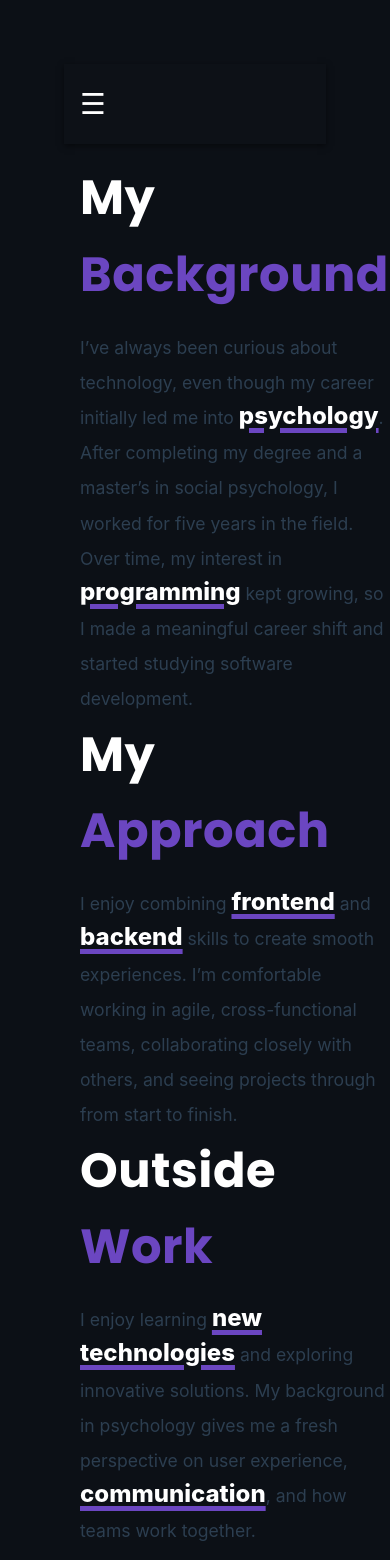
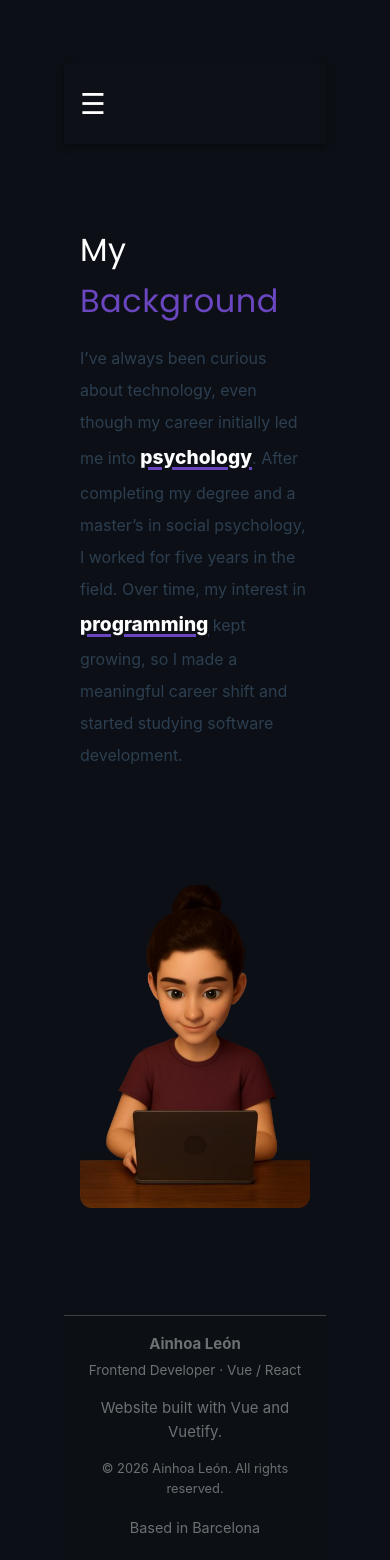
Before and after one commit to noaregui/Web-portfolio, a Vue app: page /about in a window 390 px wide. Shown: the top 1560 px of the page. Built offline with nearby package versions, Linux system fonts and the light colour scheme.

Commit message:
Make responsive

```diff
--- a/src/views/AboutView.vue
+++ b/src/views/AboutView.vue
@@ -1,22 +1,27 @@
 <template>
   <section class="about">
     <div class="about-wrapper">
-      <div class="about-text no-scrollbar" ref="aboutText">
-        <div class="about-section">
+      <!-- Texto rotatorio con efecto slide-up -->
+      <div class="about-text">
+        <transition name="slide-up" mode="out-in">
+          <div class="about-section" :key="currentIndex">
+            <!-- Usamos v-if para mostrar solo el bloque activo -->
+            <div v-if="currentIndex === 0">
               <h3 class="about-subtitle">
                 <span class="title-white">My</span>
                 <span class="title-purple"> Background</span>
               </h3>
               <p>
-            I’ve always been curious about technology, even though my career initially led me into
-            <span class="highlight">psychology</span>. After completing my degree and a master’s in
-            social psychology, I worked for five years in the field. Over time, my interest in
-            <span class="highlight">programming</span> kept growing, so I made a meaningful career
-            shift and started studying software development.
+                I’ve always been curious about technology, even though my career initially led me
+                into
+                <span class="highlight">psychology</span>. After completing my degree and a master’s
+                in social psychology, I worked for five years in the field. Over time, my interest
+                in <span class="highlight">programming</span> kept growing, so I made a meaningful
+                career shift and started studying software development.
               </p>
             </div>
 
-        <div class="about-section">
+            <div v-else-if="currentIndex === 1">
               <h3 class="about-subtitle">
                 <span class="title-white">My</span>
                 <span class="title-purple"> Approach</span>
@@ -24,40 +29,47 @@
               <p>
                 I enjoy combining <span class="highlight">frontend</span> and
                 <span class="highlight">backend</span> skills to create smooth experiences. I’m
-            comfortable working in agile, cross-functional teams, collaborating closely with others,
-            and seeing projects through from start to finish.
+                comfortable working in agile, cross-functional teams, collaborating closely with
+                others, and seeing projects through from start to finish.
               </p>
             </div>
 
-        <div class="about-section">
+            <div v-else-if="currentIndex === 2">
               <h3 class="about-subtitle">
                 <span class="title-white">Outside</span>
                 <span class="title-purple"> Work</span>
               </h3>
               <p>
                 I enjoy learning <span class="highlight">new technologies</span> and exploring
-            innovative solutions. My background in psychology gives me a fresh perspective on user
-            experience, <span class="highlight">communication</span>, and how teams work together.
+                innovative solutions. My background in psychology gives me a fresh perspective on
+                user experience, <span class="highlight">communication</span>, and how teams work
+                together.
               </p>
             </div>
 
-        <div class="about-section">
+            <div v-else-if="currentIndex === 3">
               <h3 class="about-subtitle">
                 <span class="title-white">What</span>
                 <span class="title-purple"> I Build</span>
               </h3>
               <p>
-            I enjoy building reliable, scalable applications across the full stack. On the frontend,
-            I work with JavaScript, TypeScript, React, and Vue to create clean interfaces and smooth
-            user experiences. On the backend, I focus on developing
+                I enjoy building reliable, scalable applications across the full stack. On the
+                frontend, I work with <span class="highlight">JavaScript</span>,
+                <span class="highlight">TypeScript</span>, <span class="highlight">React</span>, and
+                <span class="highlight">Vue</span> to create clean interfaces and smooth user
+                experiences. On the backend, I focus on developing
                 <span class="highlight">REST APIs</span>, workflow logic, and
                 <span class="highlight">platform integrations</span>
                 using Node.js, Express, Flask, and MySQL. I have experience connecting systems,
-            automating processes, and designing data structures that support real business needs.
+                automating processes, and designing data structures that support real business
+                needs.
               </p>
             </div>
           </div>
+        </transition>
+      </div>
 
+      <!-- Imagen fija -->
       <div class="about-image">
         <img src="@/assets/Avatar_programming_sin_fondo.jpg" alt="Ainhoa Avatar" />
       </div>
@@ -66,46 +78,28 @@
 </template>
 
 <script setup>
-import { ref, onMounted } from 'vue'
+import { ref, onMounted, onUnmounted } from 'vue'
 
-const aboutText = ref(null)
-let inactivityTimer = null
-let autoScrollInterval = null
+const currentIndex = ref(0)
+let interval = null
 
 onMounted(() => {
-  const container = aboutText.value
-  if (!container) return
+  interval = setInterval(() => {
+    currentIndex.value = (currentIndex.value + 1) % 4
+  }, 5000) // Cambia cada 5 segundos
+})
 
-  const resetTimer = () => {
-    clearTimeout(inactivityTimer)
-    clearInterval(autoScrollInterval)
-    inactivityTimer = setTimeout(startAutoScroll, 4000)
-  }
-
-  const startAutoScroll = () => {
-    autoScrollInterval = setInterval(() => {
-      const bottom = container.scrollHeight - container.clientHeight
-
-      // Si ha llegado al final → volver arriba
-      if (container.scrollTop >= bottom) {
-        container.scrollTo({ top: 0, behavior: 'smooth' })
-        return
-      }
-
-      // Desplazamiento normal
-      container.scrollBy({ top: 3, behavior: 'smooth' })
-    }, 30)
-  }
-  container.addEventListener('scroll', resetTimer)
-  resetTimer()
+onUnmounted(() => {
+  clearInterval(interval)
 })
 </script>
 
 <style scoped>
 .about {
   max-width: 1200px;
-  margin: 0rem auto;
+  margin: 0 auto;
   padding: 1rem;
+  padding-top: 5rem;
 }
 
 .about-wrapper {
@@ -114,25 +108,14 @@ onMounted(() => {
   align-items: center;
 }
 
+/* Texto */
 .about-text {
   flex: 1;
-  height: 100vh;
-  overflow-y: scroll;
-  scroll-snap-type: y mandatory;
-  padding-right: 1rem;
-}
-
-.no-scrollbar {
-  scrollbar-width: none;
-  -ms-overflow-style: none;
-}
-.no-scrollbar::-webkit-scrollbar {
-  display: none;
+  position: relative;
+  overflow: hidden;
 }
 
 .about-section {
-  scroll-snap-align: start;
-  min-height: 100vh;
   display: flex;
   flex-direction: column;
   justify-content: center;
@@ -146,16 +129,22 @@ onMounted(() => {
   letter-spacing: 0.5px;
 }
 
-.about-subtitle span {
-  font-weight: 700 !important;
-}
-
 .title-white {
   color: #ffffff;
 }
-
 .title-purple {
   color: #6b46c1;
+}
+
+/* Palabras resaltadas */
+.highlight {
+  font-weight: 800;
+  font-size: 1.2rem;
+  color: #ffffff;
+  text-decoration: underline;
+  text-decoration-color: #6b46c1;
+  text-decoration-thickness: 3px;
+  text-underline-offset: 3px;
 }
 
 p {
@@ -163,6 +152,7 @@ p {
   line-height: 2;
 }
 
+/* Imagen */
 .about-image {
   flex: 0 0 400px;
   display: flex;
@@ -176,37 +166,49 @@ p {
   border-radius: 12px;
 }
 
-.highlight {
-  font-weight: 800;
-  font-size: 1.5rem;
-  color: #ffffff;
-  text-decoration: underline;
-  text-decoration-color: #6b46c1;
-  text-decoration-thickness: 5px;
-  text-underline-offset: 4px;
-  line-height: 1.33;
-  vertical-align: baseline;
+/* Transition efecto slide-up */
+.slide-up-enter-active,
+.slide-up-leave-active {
+  transition: all 0.7s ease;
 }
 
+.slide-up-enter-from {
+  opacity: 0;
+  transform: translateY(30px);
+}
+
+.slide-up-enter-to {
+  opacity: 1;
+  transform: translateY(0);
+}
+
+.slide-up-leave-from {
+  opacity: 1;
+  transform: translateY(0);
+}
+
+.slide-up-leave-to {
+  opacity: 0;
+  transform: translateY(-30px);
+}
+
+/* Responsivo */
 @media (max-width: 900px) {
   .about-wrapper {
     flex-direction: column;
   }
 
-  .about-text {
-    height: auto;
-    overflow-y: visible;
-    scroll-snap-type: none;
+  .about-image {
+    margin-top: 2rem;
+    max-width: 300px;
   }
 
-  .about-section {
-    min-height: auto;
+  .about-subtitle {
+    font-size: clamp(2rem, 5vw, 4rem);
   }
 
-  .about-image {
-    position: relative;
-    top: 0;
-    margin-bottom: 2rem;
+  p {
+    font-size: 1rem;
   }
 }
 </style>
```
Lines whose indentation alone changed are shown as unchanged.
